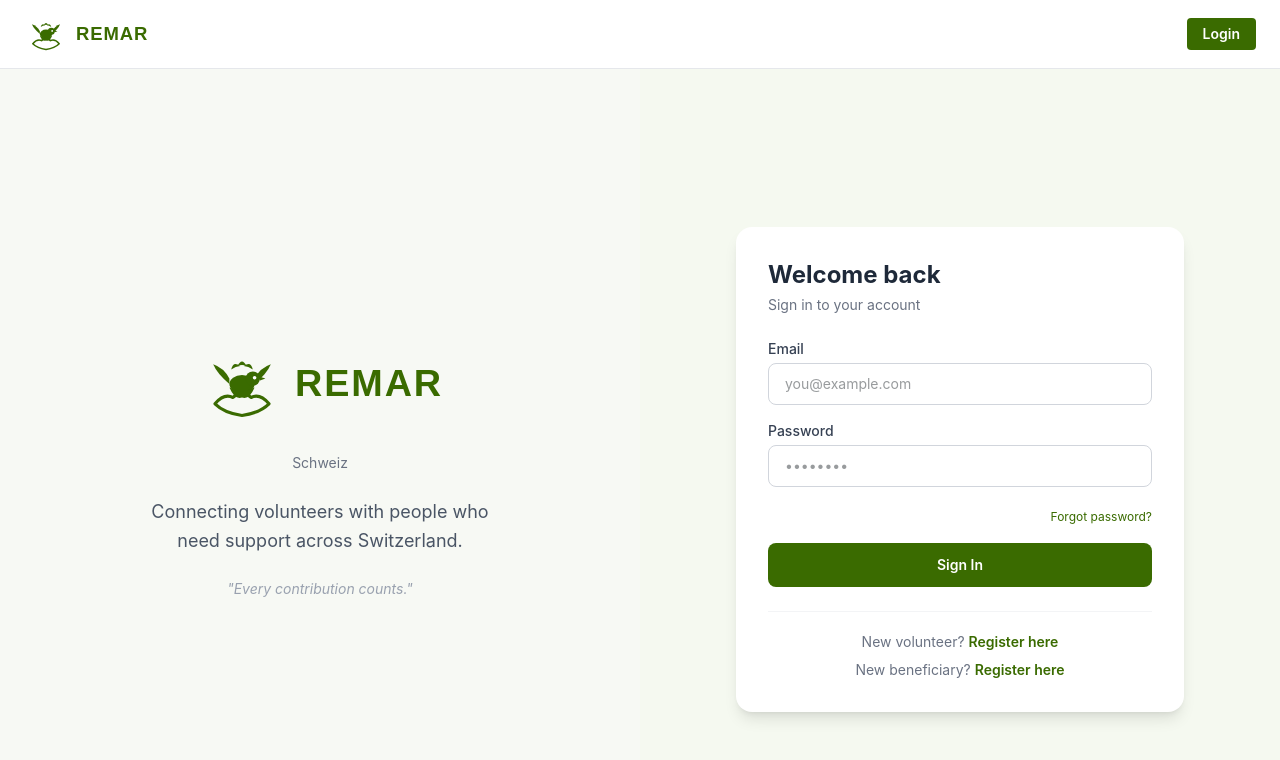
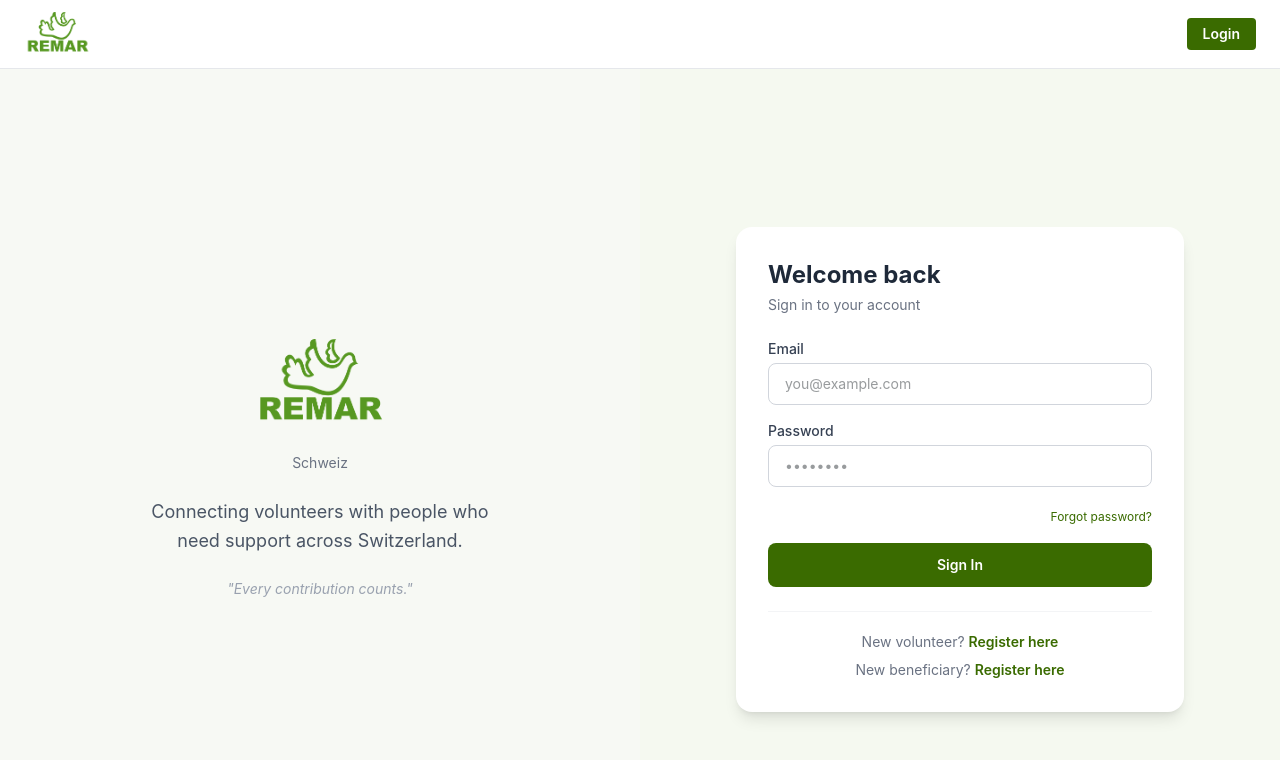
Before and after one commit to DhDahiya/remar-app, a React (Vite) app in the folder client/: page /login in a window 1280 px wide. Shown: the top 760 px of the page. Built offline with nearby package versions, Linux system fonts and the light colour scheme.

Commit message:
use exact REMAR logo from website

```diff
--- a/client/src/components/Logo.jsx
+++ b/client/src/components/Logo.jsx
@@ -1,34 +1,5 @@
-export default function Logo({ size = 48, textColor = '#3a6b00', showText = true }) {
+export default function Logo({ height = 48 }) {
   return (
-    <div className="flex items-center gap-2">
-      <svg width={size} height={size} viewBox="0 0 100 100" fill="none" xmlns="http://www.w3.org/2000/svg">
-        {/* Hands cupped at bottom */}
-        <path d="M20 72 Q30 60 40 65 Q50 55 60 65 Q70 60 80 72 Q70 82 50 85 Q30 82 20 72Z"
-          fill="none" stroke="#3a6b00" strokeWidth="3.5" strokeLinecap="round" strokeLinejoin="round"/>
-        {/* Body of dove */}
-        <ellipse cx="50" cy="50" rx="14" ry="10" fill="#3a6b00"/>
-        {/* Left wing */}
-        <path d="M36 50 Q22 38 18 28 Q30 32 36 44" fill="#3a6b00"/>
-        {/* Right wing */}
-        <path d="M64 50 Q78 38 82 28 Q70 32 64 44" fill="#3a6b00"/>
-        {/* Tail */}
-        <path d="M36 54 Q50 62 64 54 Q58 68 50 65 Q42 68 36 54Z" fill="#3a6b00"/>
-        {/* Head */}
-        <circle cx="62" cy="44" r="8" fill="#3a6b00"/>
-        {/* Beak */}
-        <path d="M70 42 L76 44 L70 46Z" fill="#3a6b00"/>
-        {/* Eye */}
-        <circle cx="64" cy="43" r="2" fill="white"/>
-        {/* Small leaf/flame accents */}
-        <path d="M45 30 Q50 20 55 30 Q50 28 45 30Z" fill="#3a6b00"/>
-        <path d="M38 34 Q40 24 48 30 Q43 30 38 34Z" fill="#3a6b00"/>
-        <path d="M62 34 Q60 24 52 30 Q57 30 62 34Z" fill="#3a6b00"/>
-      </svg>
-      {showText && (
-        <span style={{ color: textColor, fontWeight: 800, fontSize: size * 0.42, letterSpacing: '0.05em', fontFamily: 'sans-serif' }}>
-          REMAR
-        </span>
-      )}
-    </div>
+    <img src="/remar-logo.png" alt="REMAR" style={{ height, width: 'auto' }} />
   );
 }
--- a/client/src/components/Navbar.jsx
+++ b/client/src/components/Navbar.jsx
@@ -16,7 +16,7 @@ export default function Navbar() {
   return (
     <nav className="bg-white border-b border-gray-200 px-6 py-3 flex items-center justify-between shadow-sm">
       <Link to="/">
-        <Logo size={44} />
+        <Logo height={44} />
       </Link>
 
       <div className="flex items-center gap-5">
--- a/client/src/pages/BeneficiaryProfile.jsx
+++ b/client/src/pages/BeneficiaryProfile.jsx
@@ -68,7 +68,7 @@ export default function BeneficiaryProfile() {
 
         {/* Header */}
         <div className="bg-white border-b border-gray-200 px-5 py-4 flex items-center justify-between">
-          <Logo size={38} />
+          <Logo height={38} />
           <span className="text-sm text-gray-400">Schweiz</span>
         </div>
 
--- a/client/src/pages/Login.jsx
+++ b/client/src/pages/Login.jsx
@@ -32,7 +32,7 @@ export default function Login() {
         style={{ background: '#f7f9f4' }}>
         <div className="max-w-sm text-center">
           <div className="flex justify-center mb-6">
-            <Logo size={90} />
+            <Logo height={90} />
           </div>
           <p className="text-gray-500 text-sm mt-2">Schweiz</p>
           <p className="text-gray-600 text-lg mt-6 leading-relaxed">
@@ -49,7 +49,7 @@ export default function Login() {
         <div className="w-full max-w-md">
           {/* Mobile logo */}
           <div className="md:hidden flex justify-center mb-8">
-            <Logo size={60} />
+            <Logo height={60} />
           </div>
 
           <div className="bg-white rounded-2xl shadow-lg p-8">
--- a/client/src/pages/VolunteerProfile.jsx
+++ b/client/src/pages/VolunteerProfile.jsx
@@ -132,7 +132,7 @@ export default function VolunteerProfile() {
 
         {/* Header */}
         <div className="bg-white border-b border-gray-200 px-5 py-4 flex items-center justify-between">
-          <Logo size={38} />
+          <Logo height={38} />
           <span className="text-sm text-gray-400">Schweiz</span>
         </div>
 
```
Also changed, not shown: client/public/remar-logo.png (added).
